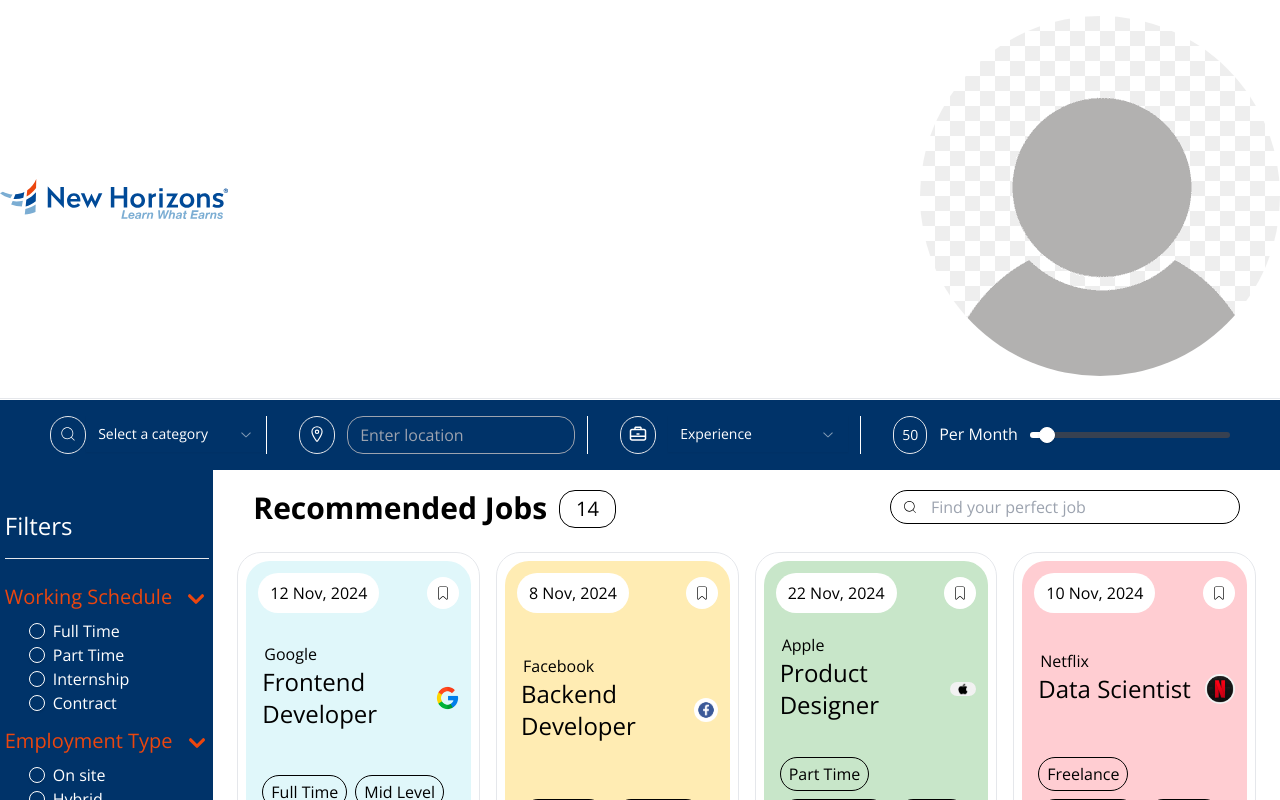
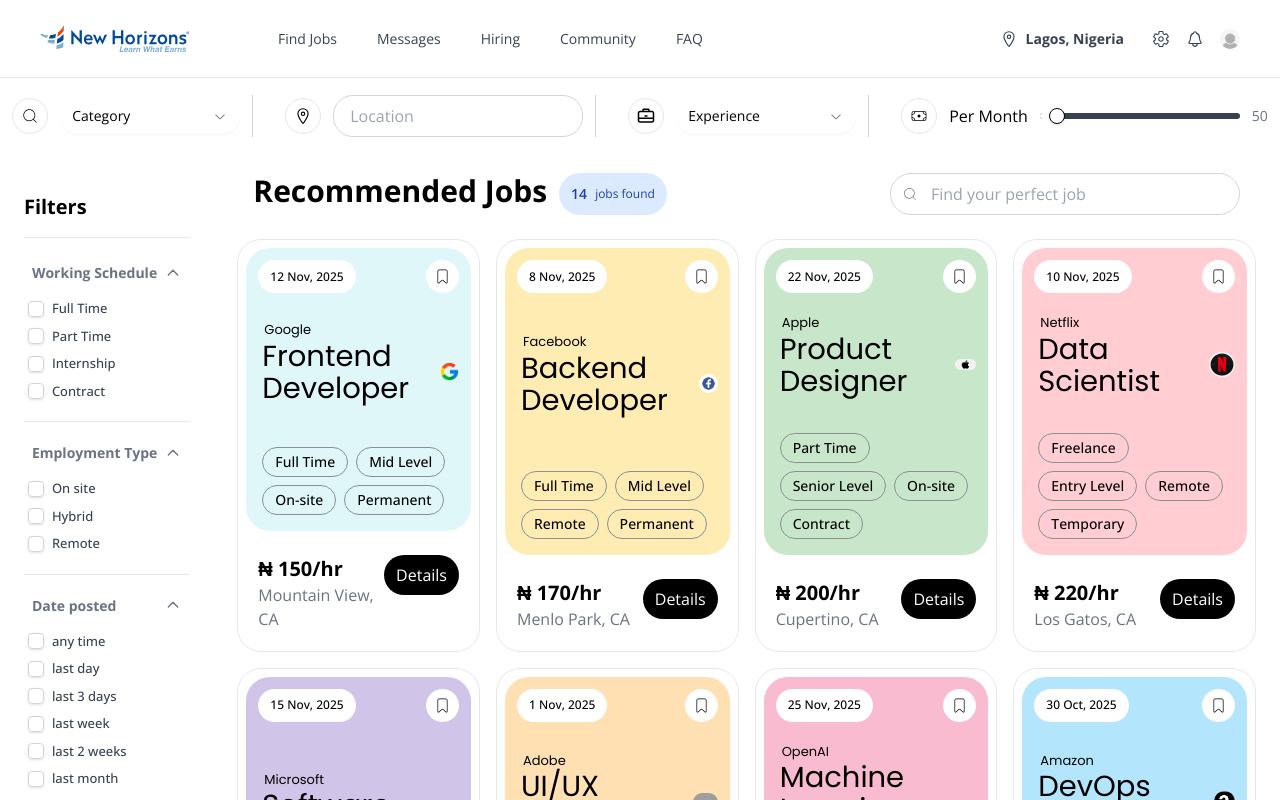
Before and after one commit to Goldyn19/nhjobs, a Next.js app: page / in a window 1280 px wide. Built offline with nearby package versions, Linux system fonts and the light colour scheme; grey boxes are pictures that could not be loaded.

Commit message:
full ui review

```diff
--- a/app/elements/DropDowns.tsx
+++ b/app/elements/DropDowns.tsx
@@ -14,11 +14,11 @@
 
 const DropDowns: React.FC<DropDownProps> = ({ label, options, onChange }) => {
   const [isOpen, setIsOpen] = useState(true);
+  const [selectedValues, setSelectedValues] = useState<string[]>([]);
 
   const toggleDropdown = () => {
     setIsOpen(!isOpen);
   };
-  const [selectedValues, setSelectedValues] = useState<string[]>([]);
 
   const handleCheckboxChange = (value: string) => {
     let updatedValues: string[];
@@ -32,45 +32,48 @@
     setSelectedValues(updatedValues);
     onChange(updatedValues); // Pass updated values to the parent
   };
+
   return (
-    <div className="relative block bg-nhBlue-200 text-white">
+    <div className="relative block bg-white text-black">
       <div className="text-white">
       <button
         type="button"
-          className={`inline-flex mt-2 w-full text-xl focus:outline-none ${
-            isOpen ? "text-nhOrange-100" : "text-white"
-          }`}
+        className={`inline-flex mt-2 w-full text-l focus:outline-none ${
+        isOpen ? "text-gray-500 font-bold" : "text-black"
+        } p-2`}
         id="menu-button"
-          aria-expanded="true"
+        aria-expanded={isOpen}
         aria-haspopup="true"
         onClick={toggleDropdown}
+        style={{ fontSize: "14px", justifyContent: "space-between", alignItems: "center" }}
       >
         {label}
+        <span className={`ml-2 transform transition-transform ${isOpen ? "rotate-180" : "rotate-0"}`}>
         <svg
-            className="-mr-1 ml-2 h-8 w-8"
+          className="w-4 h-4"
+          fill="none"
+          stroke="currentColor"
+          viewBox="0 0 24 24"
           xmlns="http://www.w3.org/2000/svg"
-            viewBox="0 0 20 20"
-            fill="currentColor"
-            aria-hidden="true"
         >
-            <path
-              fillRule="evenodd"
-              d="M5.293 7.293a1 1 0 011.414 0L10 10.586l3.293-3.293a1 1 0 111.414 1.414l-4 4a1 1 0 01-1.414 0l-4-4a1 1 0 010-1.414z"
-              clipRule="evenodd"
-            />
+          <path strokeLinecap="round" strokeLinejoin="round" strokeWidth="2" d="M19 9l-7 7-7-7"></path>
         </svg>
+        </span>
       </button>
       </div>
       {isOpen && (
-        <div className="py-1" role="menu">
+      <div className="py-1" role="menu" style={{ fontSize: "13px" }}>
         {options.map((option) => (
-            <div key={option.value} className="flex items-center space-x-2">
+        <div key={option.value} className="flex items-center space-x-2 p-1 rounded-md">
           <Checkbox
           id={option.value}
-                className="rounded-full ml-6"
+          className="h-4 w-4 text-blue-600 border-gray-300 rounded"
+          checked={selectedValues.includes(option.value)}
           onCheckedChange={() => handleCheckboxChange(option.value)}
           />
-              <label htmlFor={option.value}>{option.label}</label>
+          <label htmlFor={option.value} className="font-medium text-gray-700">
+          {option.label}
+          </label>
         </div>
         ))}
       </div>
--- a/app/elements/JobCard.tsx
+++ b/app/elements/JobCard.tsx
@@ -1,6 +1,12 @@
 import React from "react";
 import Image from "next/image";
 import { CiBookmark } from "react-icons/ci";
+import { Poppins } from "next/font/google";
+
+const poppins = Poppins({
+  weight: ["400", "700"],
+  subsets: ["latin"],
+});
 
 interface jobCardProps {
   date: string;
@@ -30,21 +36,21 @@
         style={{ backgroundColor: color }}
       >
         <div className="w-full flex justify-between">
-          <div className="rounded-full bg-white px-3 py-2 flex flex-col justify-center">
+            <div className="rounded-full bg-white px-3 py-0.5 flex flex-col justify-center font-medium text-[12px]">
             {date}
-          </div>
+            </div>
           <div className=" flex flex-col justify-center ">
-            <button className=" bg-white rounded-full p-2">
-              <CiBookmark />
+            <button className="bg-white rounded-full p-2">
+              <CiBookmark size={17} />
             </button>
           </div>
         </div>
         <div className="flex flex-col space-x-1 mt-5">
           <div className="px-1.5">
-            <h1>{companyName}</h1>
+            <h1 className={`font-medium text-[13px] ${poppins.className}`}>{companyName}</h1>
           </div>
           <div className="flex justify-between">
-            <h1 className="text-2xl max-w-[200px]">{role}</h1>
+            <h1 className={`text-2xl max-w-[200px] font-medium text-[29px]  ${poppins.className}`}>{role}</h1>
             <div className="flex flex-col justify-center">
               <Image
                 src={logo}
@@ -60,7 +66,7 @@
           {otherDetails.map((detail, index) => (
             <h1
               key={index}
-              className="rounded-full whitespace-nowrap border border-black px-2 py-1 m-1"
+              className="rounded-full whitespace-nowrap border border-[#8a9094] px-3 py-1 m-1 text-sm font-medium"
             >
               {detail}
             </h1>
@@ -69,8 +75,8 @@
       </div>
       <div className="flex justify-between p-3">
         <div className="flex flex-col">
-          <h1 className="font-bold text-xl">${salary}/hr</h1>
-          <h1 className="text-gray-500">{location}</h1>
+          <h1 className="font-bold text-xl">₦ {salary}/hr</h1>
+          <h2 className="text-gray-500">{location}</h2>
         </div>
         <div>
           <button className="px-3 py-2 bg-black text-white rounded-full">
--- a/app/elements/JobSection.tsx
+++ b/app/elements/JobSection.tsx
@@ -163,22 +163,24 @@
   return (
     <div className="mx-0 h-full flex">
       <div className="md:flex min-w-full">
-        <div className="md:w-1/6 hidden bg-nhBlue-200 md:flex mx-auto justify-center ">
+        <div className="md:w-1/6 hidden bg-white md:flex mx-auto justify-center ">
           <div className={`md:block mt-10`}>
-            <h1 className="hidden md:block text-white  text-2xl pb-4">
+            <h1 className="hidden md:block text-black font-bold text-xl pb-4">
               Filters
             </h1>
-            <hr className="mb-4" />
+            <hr className="mb-2" />
             <DropDowns
               label="Working Schedule"
               options={workingScheduleOption}
               onChange={handleFilterChange("schedule")}
             />
+            <hr className="mb-1 mt-3" />
             <DropDowns
               label="Employment Type"
               options={employmentTypeOptions}
               onChange={handleFilterChange("employmentType")}
             />
+            <hr className="mb-1 mt-3" />
             <DropDowns
               label="Date posted"
               options={DdatePostedOptions}
@@ -194,17 +196,18 @@
                   Recommended Jobs
                 </h3>
               </div>
-              <div className="rounded-2xl px-2 border border-black">
-                <h3 className="text-xl px-2 py-1 ">{filteredJobs.length}</h3>
+                <div className="flex items-center space-x-2 bg-blue-100 text-blue-800 rounded-full px-3 py-1">
+                <h3 className="text-sm font-semibold">{filteredJobs.length}</h3>
+                <span className="text-xs">jobs found</span>
                 </div>
             </div>
             <div className="relative md:w-[350px] w-full">
-              <div className="absolute inset-y-0 left-0 md:flex hidden items-center pl-3 ">
-                <CiSearch className="mb-1" />
+                <div className="absolute inset-y-0 left-0 md:flex hidden items-center pl-3">
+                <CiSearch className="text-gray-500" />
                 </div>
                 <input
                 type="text"
-                className="border border-black md:w-[350px] rounded-full w-full px-6 pl-10 py-1 md:my-auto my-4 "
+                className="border border-gray-300 md:w-[350px] rounded-full w-full px-6 pl-10 py-2 focus:outline-none focus:ring-2 focus:ring-blue-500 transition duration-300 ease-in-out"
                 placeholder="Find your perfect job"
                 onChange={(e) => handleFilterChange("searchTerm")(e.target.value)}
                 />
@@ -255,15 +258,23 @@
             <div className="flex justify-between items-center my-6 px-6">
             <button
               onClick={handlePreviousPage}
-              className="px-4 py-2 bg-gray-200 rounded-md"
+              className={`px-3 py-2 bg-black text-white rounded-full transition-colors duration-300 ${
+              currentPage === 1
+              ? "cursor-not-allowed opacity-50"
+              : "hover:bg-gray-800"
+              }`}
               disabled={currentPage === 1}
             >
               Previous
             </button>
-            <span>{`${currentPage} of ${totalPages}`}</span>
+            <span className="text-lg font-semibold">{`${currentPage} of ${totalPages}`}</span>
             <button
               onClick={handleNextPage}
-              className="px-4 py-2 bg-gray-200 rounded-md"
+              className={`px-3 py-2 bg-black text-white rounded-full transition-colors duration-300 ${
+              currentPage === totalPages
+              ? "cursor-not-allowed opacity-50"
+              : "hover:bg-gray-800"
+              }`}
               disabled={currentPage === totalPages}
             >
               Next
--- a/app/elements/TopFilter.tsx
+++ b/app/elements/TopFilter.tsx
@@ -81,73 +81,70 @@
   };
 
   return (
-    <div className="bg-nhBlue-200 py-4 hidden md:block">
+    <div className="bg-white py-4 hidden md:block">
       <div className="container mx-auto justify-center flex align-middle space-x-8">
         {/* Category Filter */}
-        <div className="flex  text-white">
-          <div className="rounded-full border flex align-middle justify-center justify-items-center h-auto w-auto p-2">
-            <CiSearch className="text-white text-lg" />
+        <div className="flex space-x-3 text-black items-center">
+          <div className="rounded-full border flex align-middle justify-center h-auto w-auto p-2 hover:bg-gray-200 transition-colors duration-200">
+            <CiSearch className="text-black text-lg" />
           </div>
           <Select onValueChange={(value) => handleFilterChange("category", value)}>
-            <SelectTrigger className="border-0 w-[180px] bg-nhBlue-200">
-              <SelectValue placeholder="Select a category" />
+           <SelectTrigger className="border-0 w-[180px] bg-transparent focus:ring-2 focus:ring-blue-500" style={{ borderRadius: '20px' }}>
+              <SelectValue placeholder="Category" />
             </SelectTrigger>
-            <SelectContent className="bg-nhBlue-200 text-white">
-              <SelectItem value="designer">designer</SelectItem>
-              <SelectItem value="frontend">front end</SelectItem>
-              <SelectItem value="backend">back end</SelectItem>
-              <SelectItem value="devops">devops</SelectItem>
-              <SelectItem value="fullstack">fullstack</SelectItem>
-              <SelectItem value="mobile app developer">
-                mobile app developer
-              </SelectItem>
+            <SelectContent className="bg-white text-black rounded-md shadow-lg">
+              <SelectItem value="designer">Designer</SelectItem>
+              <SelectItem value="frontend">Front End</SelectItem>
+              <SelectItem value="backend">Back End</SelectItem>
+              <SelectItem value="devops">DevOps</SelectItem>
+              <SelectItem value="fullstack">Fullstack</SelectItem>
+              <SelectItem value="mobile app developer">Mobile App Developer</SelectItem>
             </SelectContent>
           </Select>
-          <Separator orientation="vertical" className="bg-white h-full" />
+          <Separator orientation="vertical" className="bg-gray-300 h-full" />
         </div>
 
         {/* Location Filter */}
-        <div className="flex space-x-3 text-white">
-          <div className="rounded-full border flex align-middle justify-center justify-items-center h-auto w-auto p-2">
-            <IoLocationOutline className="text-white text-lg" />
+        <div className="flex space-x-3 text-black items-center">
+          <div className="rounded-full border flex align-middle justify-center h-auto w-auto p-2 hover:bg-gray-200 transition-colors duration-200">
+            <IoLocationOutline className="text-black text-lg" />
           </div>
           <input
             type="text"
-            className="bg-nhBlue-200 border border-gray-400 rounded-2xl text-white px-3 "
-            placeholder="Enter location"
+            className="border border-gray-300 md:w-[250px] rounded-md w-full px-4 py-2 focus:outline-none focus:ring-2 focus:ring-blue-500 transition duration-200"
+            placeholder="Location"
             onChange={(e) => handleFilterChange("location", e.target.value)}
+            style={{ borderRadius: '20px' }}
           />
-          <Separator orientation="vertical" className="bg-white h-full" />
+          <Separator orientation="vertical" className="bg-gray-300 h-full" />
         </div>
 
         {/* Experience Filter */}
-        <div className="flex space-x-3 text-white">
-          <div className="rounded-full border flex align-middle justify-center justify-items-center h-auto w-auto p-2">
-            <CgBriefcase className="text-white text-lg" />
+        <div className="flex space-x-3 text-black items-center">
+          <div className="rounded-full border flex align-middle justify-center h-auto w-auto p-2 hover:bg-gray-200 transition-colors duration-200">
+            <CgBriefcase className="text-black text-lg" />
           </div>
-          <Select onValueChange={(value) => handleFilterChange("experience", value)}>
-            <SelectTrigger className="border-0  w-[180px]">
+            <Select onValueChange={(value) => handleFilterChange("experience", value)}>
+            <SelectTrigger className="border-0 w-[180px] bg-transparent focus:ring-2 focus:ring-blue-500" style={{ borderRadius: '20px' }}>
               <SelectValue placeholder="Experience" />
             </SelectTrigger>
-            <SelectContent className="bg-nhBlue-200 text-white">
-              <SelectItem value="designer">0-1 years</SelectItem>
-              <SelectItem value="front end">1-2 years</SelectItem>
-              <SelectItem value="back end">2-3 years</SelectItem>
-              <SelectItem value="devops">3-4 years</SelectItem>
-              <SelectItem value="fullstack">4-5 years</SelectItem>
-              <SelectItem value="mobile app developer">5+ years</SelectItem>
+            <SelectContent className="bg-transparent text-black" style={{ borderRadius: '20px' }}>
+              <SelectItem value="0-1 years">0-1 years</SelectItem>
+              <SelectItem value="1-2 years">1-2 years</SelectItem>
+              <SelectItem value="2-3 years">2-3 years</SelectItem>
+              <SelectItem value="3-4 years">3-4 years</SelectItem>
+              <SelectItem value="4-5 years">4-5 years</SelectItem>
+              <SelectItem value="5+ years">5+ years</SelectItem>
             </SelectContent>
-          </Select>
-          <Separator orientation="vertical" className="bg-white h-full" />
+            </Select>
+          <Separator orientation="vertical" className="bg-gray-300 h-full" />
         </div>
         {/* Salary Filter */}
-        <div className="flex space-x-3 align-middle justify-center text-white">
-          <div className="rounded-full border flex align-middle justify-center justify-items-center h-auto w-auto p-2">
-          {getIcon(sliderValue)}
+        <div className="flex space-x-3 items-center text-black">
+          <div className="rounded-full border flex items-center justify-center h-auto w-auto p-2 hover:bg-gray-200 transition-colors duration-200">
+            <CiMoneyBill className="text-black text-lg" />
           </div>
-          <h6 className="flex align-middle text-center justify-center pt-1.5">
-            Per Month
-          </h6>
+          <h6 className="text-center">Per Month</h6>
           <Slider
             defaultValue={[50]}
             max={1000}
@@ -156,8 +153,9 @@
               setSliderValue(value[0]);
               handleFilterChange("salary", value[0]);
             }}
-            className={cn("w-[200px]")}
+            className="w-[200px]"
           />
+          <div className="ml-2 text-sm text-gray-500">{sliderValue}</div>
         </div>
       </div>
     </div>
--- a/app/elements/TopNav.tsx
+++ b/app/elements/TopNav.tsx
@@ -3,11 +3,13 @@
 import Image from "next/image";
 import Link from "next/link";
 import SideNav from "./SideNav";
+import { IoLocationOutline, IoSettingsOutline, IoNotificationsOutline } from "react-icons/io5";
 import {
   Popover,
   PopoverContent,
   PopoverTrigger,
 } from "@/components/ui/popover";
+
 
 const TopNav = () => {
   const [isOpen, setIsOpen] = useState(false);
@@ -16,37 +18,56 @@
     setIsOpen((prev) => !prev);
   };
   return (
-    <nav className="border-b bg-white py-4 md:m-0 mx-4">
+    <nav className="bg-white border-b py-5 md:m-0 mx-20">
       {isOpen && (
       <SideNav sidebarToggle={toggleSideNav} sideBarStatus={isOpen} />
       )}
-      <div className="container md:mx-auto  h-full flex justify-between md:space-x-0 space-x-5">
-        <div className="flex align-middle">
+      <div className="container md:mx-auto h-full flex justify-between md:space-x-0 space-x-5">
+      <div className="flex items-center ml-10 md:ml-0 md:pl-10">
       <Image
       src="/images/nhlogo.svg"
       alt="new horizons logo"
-            height={40}
-            width={230}
-            className="h-auto w-auto"
+      height={150}
+      width={150}
+      className="h-120 w-120"
       />
+      <div className="flex space-x-6 ml-20 font-poppins text-[14px]">
+        <Link href="/" className="text-gray-700 px-2 py-1 hover:text-blue-500 transition-colors duration-200">Find Jobs</Link>
+        <Link href="/" className="text-gray-700 px-2 py-1 hover:text-blue-500 transition-colors duration-200">Messages</Link>
+        <Link href="/" className="text-gray-700 px-2 py-1 hover:text-blue-500 transition-colors duration-200">Hiring</Link>
+        <Link href="/" className="text-gray-700 px-2 py-1 hover:text-blue-500 transition-colors duration-200">Community</Link>
+        <Link href="/" className="text-gray-700 px-2 py-1 hover:text-blue-500 transition-colors duration-200">FAQ</Link>
       </div>
-        <div>
+      </div>
+      <div className="flex items-center space-x-4">
+      <Link href="/" className="flex items-center text-gray-700 hover:text-blue-500 px-3 py-2 transition-colors duration-200">
+        <IoLocationOutline className="text-gray-700 hover:text-blue-500 text-[18px]" />
+        <span className="ml-2 text-[14px] font-bold">Lagos, Nigeria</span>
+      </Link>
+      <Link href="/settings" className="flex items-center text-gray-700 hover:text-blue-500 transition-colors duration-200">
+        <IoSettingsOutline className="text-[18px]" />
+        </Link>
+        <Link href="/notifications" className="flex items-center text-gray-700 hover:text-blue-500 transition-colors duration-200">
+        <IoNotificationsOutline className="text-[18px]" />
+        </Link>
       <Popover>
-            <PopoverTrigger>
+      <PopoverTrigger className="flex items-center mr-10 md:mr-0 md:pr-10">
       <Image
       src="/images/default_user.png"
       alt=""
-                height={40}
-                width={40}
-                className="h-auto w-auto rounded-full bg-black"
+      height={10}
+      width={10}
+      className="h-5 w-5 rounded-full bg-black"
       />
       </PopoverTrigger>
-            <PopoverContent className="bg-white w-[150px] flex flex-col justify-center">
-              <Link href='/' className="text-center">My Profile</Link>
-              <hr/>
-              <Link href='/' className="text-center ">Logout</Link>
+      <PopoverContent className="bg-white shadow-lg rounded-lg w-[200px] flex flex-col p-4 mr-10 md:mr-0 md:pr-10">
+        <Link href="/" className="text-center text-gray-700 hover:text-blue-500 py-2 transition-colors duration-200">My Profile</Link>
+        <hr className="my-2" />
+        <Link href="/" className="text-center text-gray-700 hover:text-blue-500 py-2 transition-colors duration-200">Logout</Link>
       </PopoverContent>
       </Popover>
+
+
       </div>
       </div>
     </nav>
--- a/utils/data.ts
+++ b/utils/data.ts
@@ -2,7 +2,7 @@
 
 const jobData = [
     {
-      date: "12 Nov, 2024",
+      date: "12 Nov, 2025",
       color: "#E0F7FA",
       role: "Frontend Developer",
       companyName: "Google",
@@ -12,7 +12,7 @@
       logo: "/images/google-logo.png"
     },
     {
-      date: "8 Nov, 2024",
+      date: "8 Nov, 2025",
       color: "#FFECB3",
       role: "Backend Developer",
       companyName: "Facebook",
@@ -22,7 +22,7 @@
       logo: "/images/facebook-logo.png"
     },
     {
-      date: "22 Nov, 2024",
+      date: "22 Nov, 2025",
       color: "#C8E6C9",
       role: "Product Designer",
       companyName: "Apple",
@@ -32,7 +32,7 @@
       logo: "/images/apple-logo.png"
     },
     {
-      date: "10 Nov, 2024",
+      date: "10 Nov, 2025",
       color: "#FFCDD2",
       role: "Data Scientist",
       companyName: "Netflix",
@@ -42,7 +42,7 @@
       logo: "/images/netflix-logo.png"
     },
     {
-      date: "15 Nov, 2024",
+      date: "15 Nov, 2025",
       color: "#D1C4E9",
       role: "Software Engineer",
       companyName: "Microsoft",
@@ -52,7 +52,7 @@
       logo: "/images/microsoft-logo.png"
     },
     {
-      date: "1 Nov, 2024",
+      date: "1 Nov, 2025",
       color: "#FFE0B2",
       role: "UI/UX Designer",
       companyName: "Adobe",
@@ -62,7 +62,7 @@
       logo: "/images/adobe-logo.png"
     },
     {
-      date: "25 Nov, 2024",
+      date: "25 Nov, 2025",
       color: "#F8BBD0",
       role: "Machine Learning Engineer",
       companyName: "OpenAI",
@@ -72,7 +72,7 @@
       logo: "/images/openai-logo.png"
     },
     {
-      date: "30 Oct, 2024",
+      date: "30 Oct, 2025",
       color: "#B3E5FC",
       role: "DevOps Engineer",
       companyName: "Amazon",
@@ -82,7 +82,7 @@
       logo: "/images/amazon-logo.png"
     },
     {
-      date: "30 Oct, 2024",
+      date: "30 Oct, 2025",
       color: "#B3E5FC",
       role: "DevOps Engineer",
       companyName: "Amazon",
@@ -92,7 +92,7 @@
       logo: "/images/amazon-logo.png"
     },
     {
-      date: "30 Oct, 2024",
+      date: "30 Oct, 2025",
       color: "#B3E5FC",
       role: "DevOps Engineer",
       companyName: "Amazon",
@@ -102,7 +102,7 @@
       logo: "/images/amazon-logo.png"
     },
     {
-      date: "30 Oct, 2024",
+      date: "30 Oct, 2025",
       color: "#B3E5FC",
       role: "DevOps Engineer",
       companyName: "Amazon",
@@ -112,7 +112,7 @@
       logo: "/images/amazon-logo.png"
     },
     {
-      date: "30 Oct, 2024",
+      date: "30 Oct, 2025",
       color: "#B3E5FC",
       role: "DevOps Engineer",
       companyName: "Amazon",
@@ -122,7 +122,7 @@
       logo: "/images/amazon-logo.png"
     },
     {
-      date: "30 Oct, 2024",
+      date: "30 Oct, 2025",
       color: "#B3E5FC",
       role: "DevOps Engineer",
       companyName: "Amazon",
@@ -132,7 +132,7 @@
       logo: "/images/amazon-logo.png"
     },
     {
-      date: "30 Oct, 2024",
+      date: "30 Oct, 2025",
       color: "#B3E5FC",
       role: "DevOps Engineer",
       companyName: "Amazon",
```
Also changed, not shown: app/globals.css (line endings or trailing spaces), public/images/Logob.png (added). Lines whose indentation alone changed are shown as unchanged.
